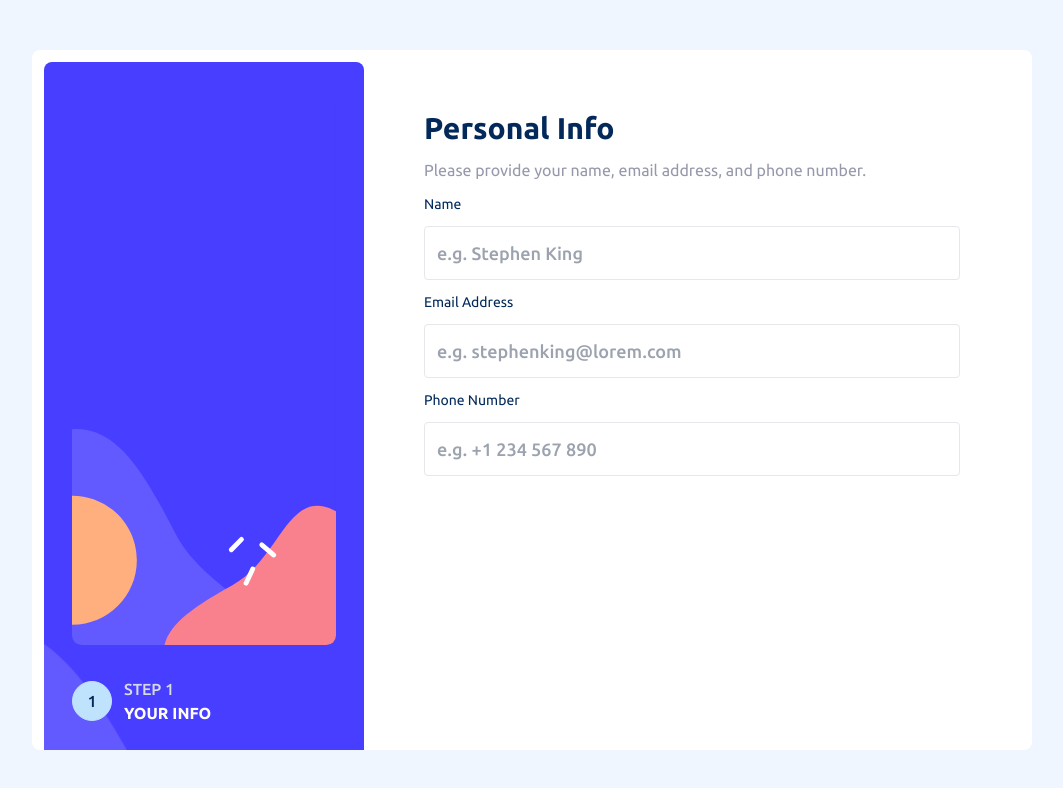
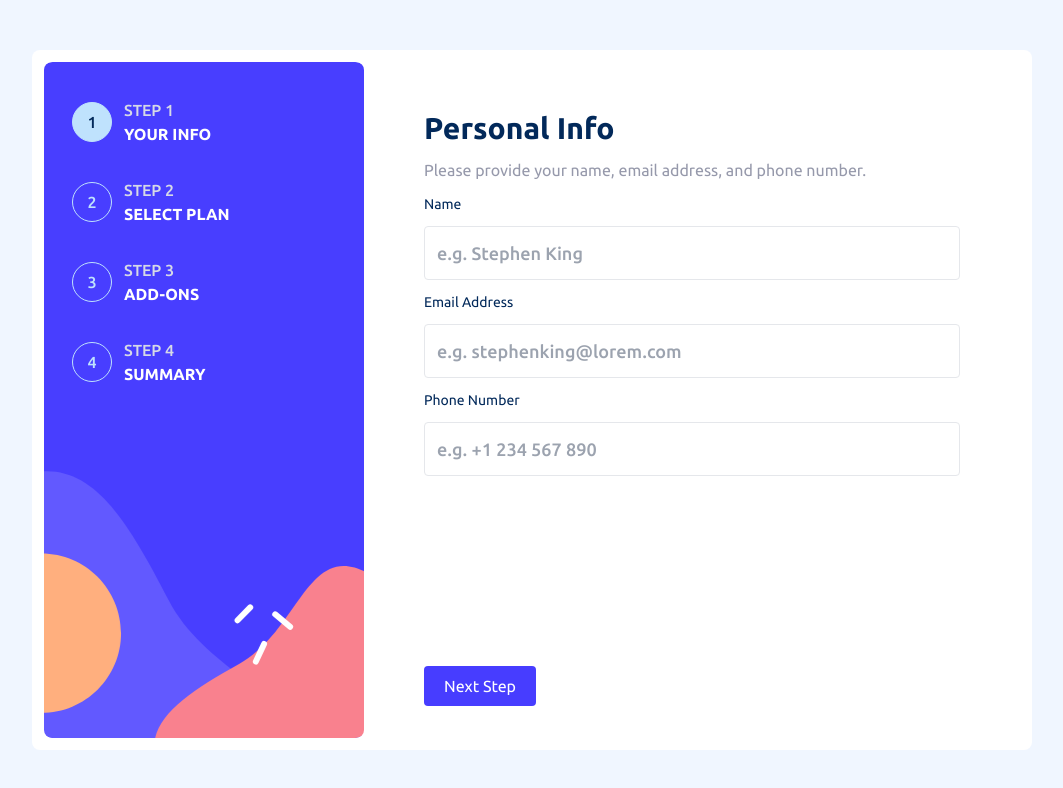
Before and after one commit to DantePrograma/multi-step-form-frontendmentor, a React (Vite) app: page / in a window 1280 px wide. Shown: the top 788 px of the page, without its empty margins (108-1171 px from the left). Built offline with nearby package versions, Linux system fonts and the light colour scheme.

Commit message:
fixed an error with navbar

```diff
--- /dev/null
+++ b/src/components/NavBar.css
@@ -0,0 +1,4 @@
+.navBar {
+  background: url("../../assets/images/bg-sidebar-desktop.svg") no-repeat center /
+    cover;
+}
--- a/src/components/NavBar.tsx
+++ b/src/components/NavBar.tsx
@@ -1,5 +1,4 @@
-import sideBarDesktop from "../../assets/images/bg-sidebar-desktop.svg";
-import sideBarMobile from "../../assets/images/bg-sidebar-mobile.svg";
+import "./NavBar.css";
 
 export const NavBar = ({
   windowWidth,
@@ -9,18 +8,7 @@ export const NavBar = ({
   currentStep: number;
 }) => {
   return (
-    <nav
-      style={{
-        backgroundImage: `url(${
-          windowWidth > 768 ? sideBarDesktop : sideBarMobile
-        })`,
-        backgroundSize: "cover",
-        backgroundRepeat: "no-repeat",
-        backgroundPosition: "center",
-      }}
-      className="h-[16rem] md:h-full absolute md:relative p-12 md:p-7 md:pt-9 w-full flex md:flex-col font-medium gap-8 justify-center md:justify-start md:rounded-lg"
-    >
-      <img src={sideBarDesktop} alt="" />
+    <nav className="navBar h-[16rem] md:h-full absolute md:relative p-12 md:p-7 md:pt-9 w-full flex md:flex-col font-medium gap-8 justify-center md:justify-start md:rounded-lg">
       <div className="md:flex gap-3 items-center">
         <button
           style={{
```
